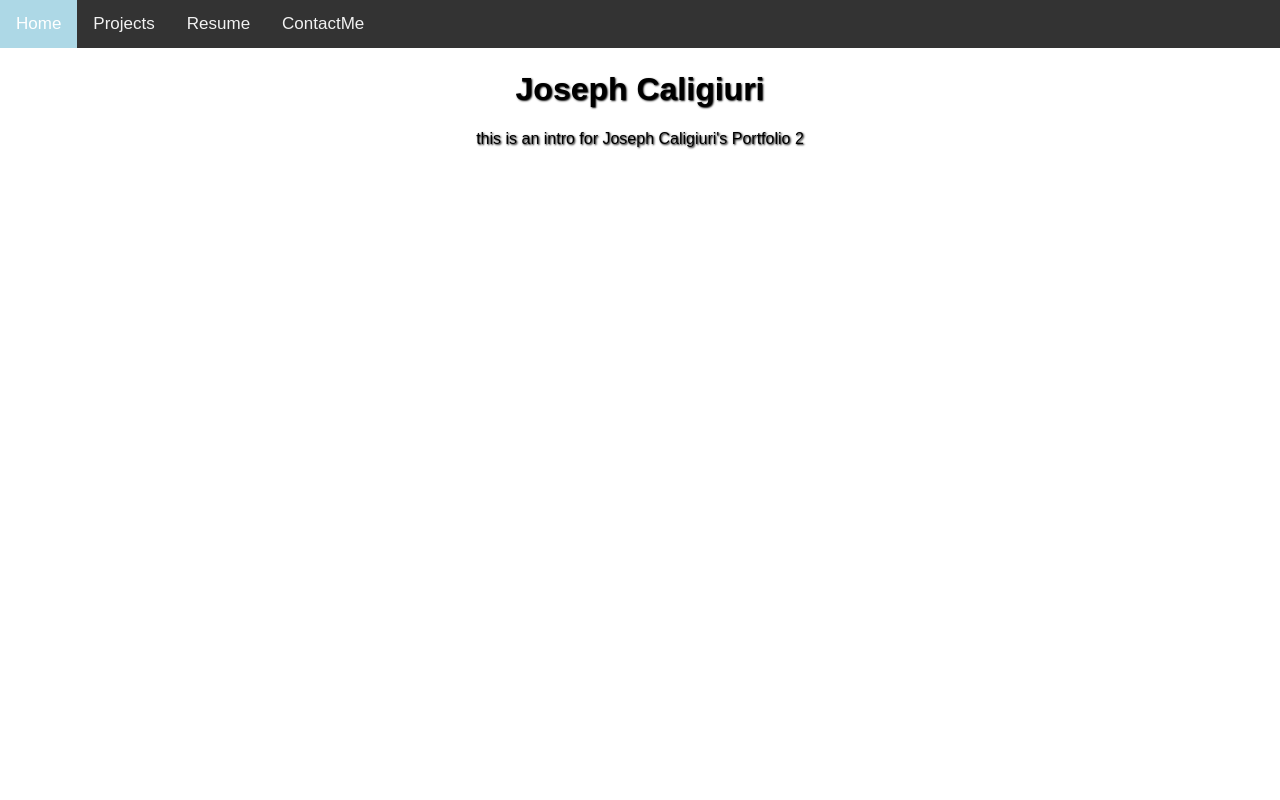
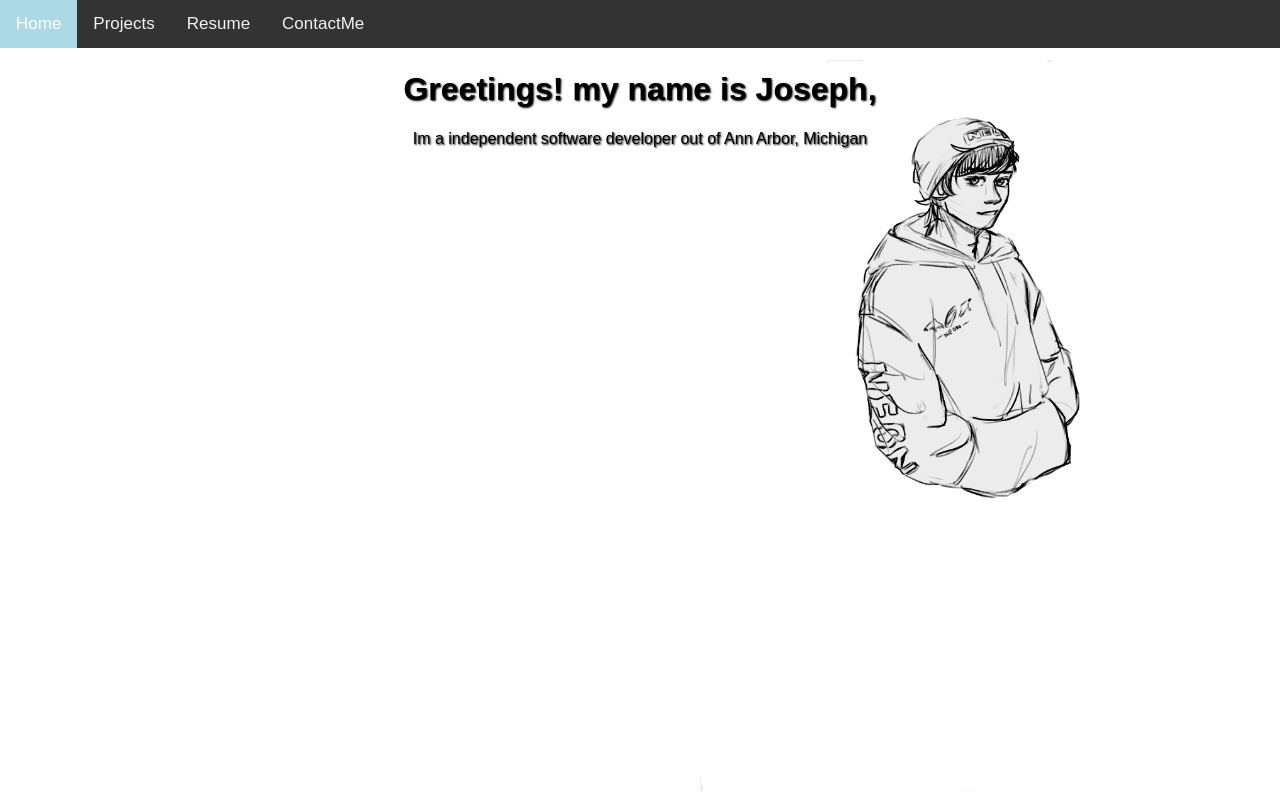
Before and after one commit to JosephCaligiuri/JosephCaligiuri.github.io, a plain HTML site: page index.html in a window 1280 px wide. Drawn offline with Linux system fonts and the light colour scheme.

Commit message:
Update 1.1
added sketch to index.html and adjusted CSS for styling

```diff
--- a/index.html
+++ b/index.html
@@ -24,10 +24,12 @@
     </div>
 
     <div class="intro">
-        <h1>Joseph Caligiuri</h1>
-        <a>this is an intro for Joseph Caligiuri's Portfolio</a>
-        <a>2</a> <!--Debug tool-->
+        <h1>Greetings! my name is Joseph,</h1>
+        <a>Im a independent software developer out of Ann Arbor, Michigan</a>
+    </div>
 
+    <div class="img1">
+        <img scr="./static/image1.png">
     </div>
 
 </body>
--- a/static/styles.css
+++ b/static/styles.css
@@ -1,7 +1,13 @@
 body {
     margin: 0;
     font-family: Arial, Helvetica, sans-serif;
+    background-image: url(./image1.png);
+    background-size: 700px;
+    background-position: 700px 60px;
+    background-repeat: no-repeat;
+
   }
+
 
   .topnav {
     overflow: hidden;
@@ -36,3 +42,7 @@ body {
     background-color: lightblue;
     color: white;
   }
+
+  .img1{
+    image-orientation: 0;
+  }
```
Also changed, not shown: static/image0.png (added), static/image1.png (added).
